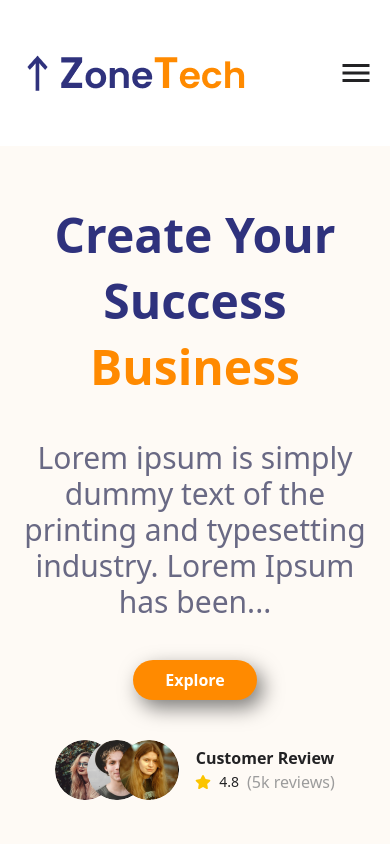
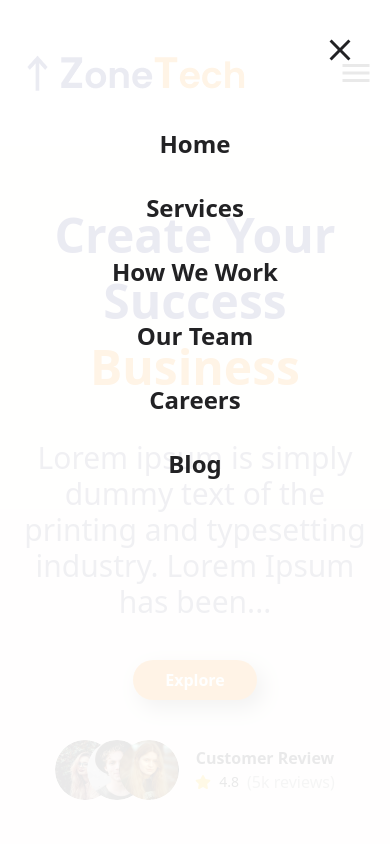
Before and after one commit to alonzojoe/zone-tech, a React (Vite) app: page / in a window 390 px wide. Both pictures are taken after a click on the icon 356 px from the left and 73 px from the top of the page. Shown: the top 844 px of the page. Built offline with nearby package versions, Linux system fonts and the light colour scheme.

Commit message:
feat: navbar menu add responsiveness, manage using useState and function toggleMenu

```diff
--- a/src/components/Navbar.jsx
+++ b/src/components/Navbar.jsx
@@ -1,5 +1,6 @@
+import { useState } from "react";
 import Logo from "../assets/images/logo.png";
-import { IoMdMenu } from "react-icons/io";
+import { IoMdMenu, IoMdClose } from "react-icons/io";
 
 const menus = [
   {
@@ -35,8 +36,14 @@ const menus = [
 ];
 
 const Navbar = () => {
+  const [isOpen, setIsOpen] = useState(false);
+
+  const toggleMenu = () => {
+    setIsOpen((prev) => !prev);
+  };
+
   return (
-    <nav className="relative z-20">
+    <nav className="relative">
       <div className="container flex items-center justify-between py-10">
         <div>
           <img className="h-[66px] w-[231px]" src={Logo} alt="zone-tech-logo" />
@@ -57,9 +64,36 @@ const Navbar = () => {
           </ul>
         </div>
         <div className="lg:hidden">
-          <IoMdMenu className="text-4xl cursor-pointer" />
+          <IoMdMenu className="text-4xl cursor-pointer" onClick={toggleMenu} />
         </div>
       </div>
+
+      {isOpen && (
+        <div
+          className={`fixed inset-0 bg-white bg-opacity-90 flex flex-col items-center justify-start z-50
+    transition-opacity duration-500 ease-in-out ${
+      isOpen ? "opacity-100" : "opacity-0"
+    }`}
+        >
+          <IoMdClose
+            className="absolute top-8 right-8 text-4xl cursor-pointer"
+            onClick={toggleMenu}
+          />
+          <ul className="text-center mt-32">
+            {menus.map((menu) => (
+              <li key={menu.id} className="mb-8">
+                <a
+                  href={menu.path}
+                  className="inline-block text-2xl font-semibold group relative hover:text-secondary"
+                >
+                  {menu.title}
+                  <div className="absolute h-0.5 left-0 bottom-0.5 w-full bg-secondary scale-x-0 group-hover:scale-100 transition-transform duration-200 origin-left"></div>
+                </a>
+              </li>
+            ))}
+          </ul>
+        </div>
+      )}
     </nav>
   );
 };
```
